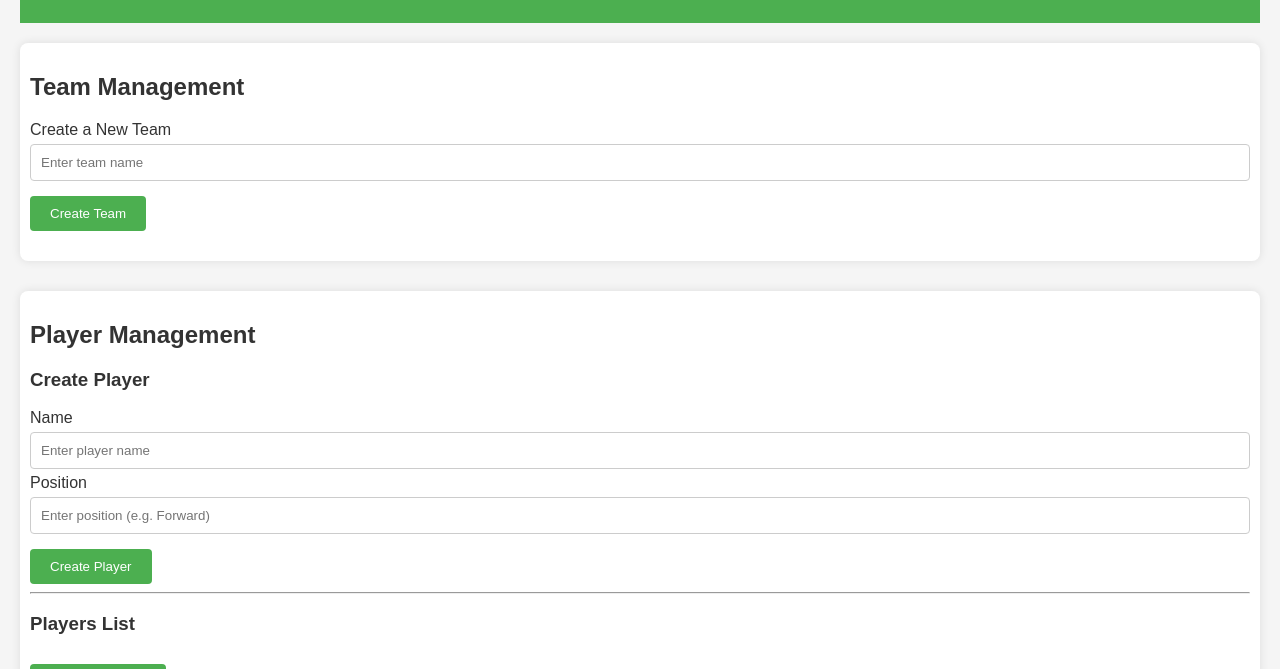
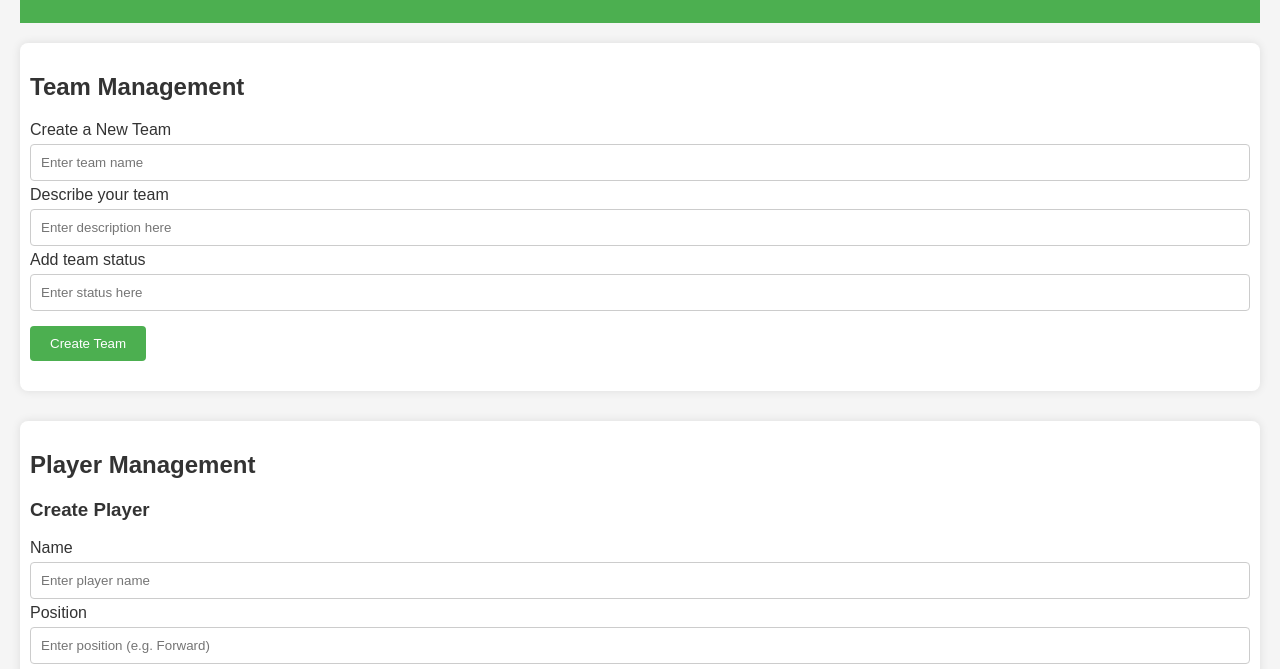
Before and after one commit to skvortsovao/Fantasy-Sports-Team-Management-System, a plain HTML site: page index.html in a window 1280 px wide. Shown: the part 131-800 px from the top of the page. Drawn offline with Linux system fonts and the light colour scheme.

Commit message:
Update index.html
Added additional team creation inputs for description and status.

```diff
--- a/index.html
+++ b/index.html
@@ -76,6 +76,13 @@
         <form id="create-team-form">
             <label for="team-name">Create a New Team</label>
             <input type="text" id="team-name" placeholder="Enter team name" required>
+
+            <label for="team-description">Describe your team</label>
+            <input type="text" id="team-description" placeholder="Enter description here" required>
+
+            <label for="team-status">Add team status</label>
+            <input type="text" id="team-status" placeholder="Enter status here" required>
+
             <button type="submit">Create Team</button>
         </form>
         <div class="results" id="team-results"></div>
```
